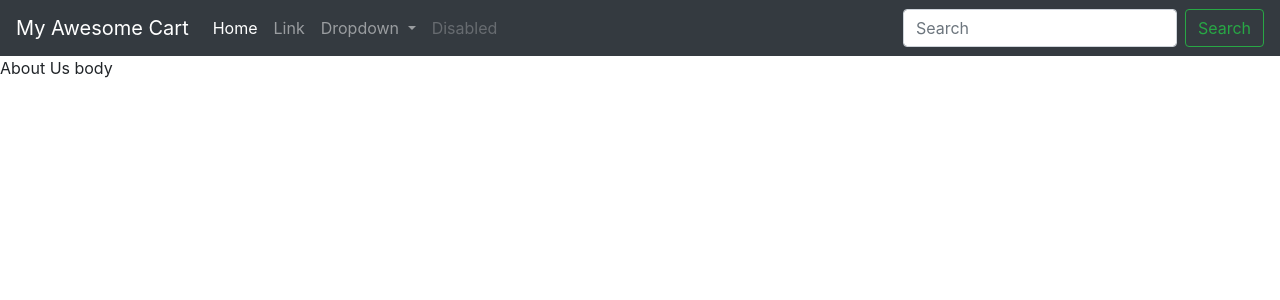
After one commit to RahatGithub/myShop, a Django app: template shop/templates/shop/about.html in a window 1280 px wide. The commit adds this page. Shown: the top 300 px of the page. Run offline with Django 3.2, Linux system fonts and the light colour scheme; the template is opened without the code that fills it, so the values that code supplies are empty; some libraries are stand-ins or nearby versions.

Commit message:
Basic template inheritence done

```diff
--- a/myShop/urls.py
+++ b/myShop/urls.py
@@ -15,6 +15,8 @@ Including another URLconf
 """
 from django.contrib import admin
 from django.urls import path, include
+from django.conf import settings
+from django.conf.urls.static import static
 
 
 urlpatterns = [
@@ -22,3 +24,5 @@ urlpatterns = [
     path('shop/', include('shop.urls')),
     path('blog/', include('blog.urls')),
 ]
+
+urlpatterns += static(settings.MEDIA_URL, document_root=settings.MEDIA_ROOT)
--- /dev/null
+++ b/shop/templates/shop/about.html
@@ -0,0 +1,6 @@
+{% extends 'shop/basic.html' %}
+
+
+{% block title %} About {% endblock %}
+
+{% block body %} About Us body {% endblock %}
--- /dev/null
+++ b/shop/templates/shop/basic.html
@@ -0,0 +1,64 @@
+<!doctype html>
+<html lang="en">
+    <head>
+        <!-- Required meta tags -->
+        <meta charset="utf-8">
+        <meta name="viewport" content="width=device-width, initial-scale=1, shrink-to-fit=no">
+
+        <!-- Bootstrap CSS -->
+        <link rel="stylesheet" href="https://stackpath.bootstrapcdn.com/bootstrap/4.2.1/css/bootstrap.min.css" integrity="sha384-GJzZqFGwb1QTTN6wy59ffF1BuGJpLSa9DkKMp0DgiMDm4iYMj70gZWKYbI706tWS" crossorigin="anonymous">
+
+        <title>{% block title %} {% endblock %}</title>
+
+        <style>{% block css %} {% endblock %}</style>
+
+    </head>
+
+    <body>
+
+        <nav class="navbar navbar-expand-lg navbar-dark bg-dark">
+
+            <a class="navbar-brand" href="#">My Awesome Cart</a>
+
+            <button class="navbar-toggler" type="button" data-toggle="collapse" data-target="#navbarSupportedContent" aria-controls="navbarSupportedContent" aria-expanded="false" aria-label="Toggle navigation">
+                <span class="navbar-toggler-icon"></span>
+            </button>
+
+            <div class="collapse navbar-collapse" id="navbarSupportedContent">
+                <ul class="navbar-nav mr-auto">
+                    <li class="nav-item active">
+                        <a class="nav-link" href="#">Home <span class="sr-only">(current)</span></a>
+                    </li>
+                    <li class="nav-item">
+                        <a class="nav-link" href="#">Link</a>
+                    </li>
+                    <li class="nav-item dropdown">
+                        <a class="nav-link dropdown-toggle" href="#" id="navbarDropdown" role="button" data-toggle="dropdown" aria-haspopup="true" aria-expanded="false">
+                            Dropdown
+                        </a>
+                        <div class="dropdown-menu" aria-labelledby="navbarDropdown">
+                            <a class="dropdown-item" href="#">Action</a>
+                            <a class="dropdown-item" href="#">Another action</a>
+                            <div class="dropdown-divider"></div>
+                            <a class="dropdown-item" href="#">Something else here</a>
+                        </div>
+                    </li>
+                    <li class="nav-item">
+                        <a class="nav-link disabled" href="#" tabindex="-1" aria-disabled="true">Disabled</a>
+                    </li>
+                </ul>
+
+                <form class="form-inline my-2 my-lg-0">
+                    <input class="form-control mr-sm-2" type="search" placeholder="Search" aria-label="Search">
+                    <button class="btn btn-outline-success my-2 my-sm-0" type="submit">Search</button>
+                </form>
+            </div>
+        </nav>
+
+        {% block body %} {% endblock %} <!--This portion will show the contents of inherited page(inside the body block)-->
+
+        <script src="https://code.jquery.com/jquery-3.3.1.slim.min.js" integrity="sha384-q8i/X+965DzO0rT7abK41JStQIAqVgRVzpbzo5smXKp4YfRvH+8abtTE1Pi6jizo" crossorigin="anonymous"></script>
+        <script src="https://cdnjs.cloudflare.com/ajax/libs/popper.js/1.14.6/umd/popper.min.js" integrity="sha384-wHAiFfRlMFy6i5SRaxvfOCifBUQy1xHdJ/yoi7FRNXMRBu5WHdZYu1hA6ZOblgut" crossorigin="anonymous"></script>
+        <script src="https://stackpath.bootstrapcdn.com/bootstrap/4.2.1/js/bootstrap.min.js" integrity="sha384-B0UglyR+jN6CkvvICOB2joaf5I4l3gm9GU6Hc1og6Ls7i6U/mkkaduKaBhlAXv9k" crossorigin="anonymous"></script>
+  </body>
+</html>
--- a/shop/views.py
+++ b/shop/views.py
@@ -6,7 +6,7 @@ def index(request):
 
 
 def about(request):
-    return HttpResponse("Under development")
+    return render(request, 'shop/about.html')
 
 
 def contact(request):
```
Also changed, not shown: myShop/settings.py (+10 -0 lines), shop/models.py (+7 -0 lines), shop/templates/shop/index.html (+32 -54 lines), db.sqlite3, shop/images/torch.jpeg (added), shop/migrations/0002_auto_20211103_1214.py (added).
